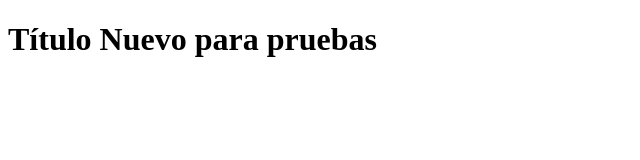
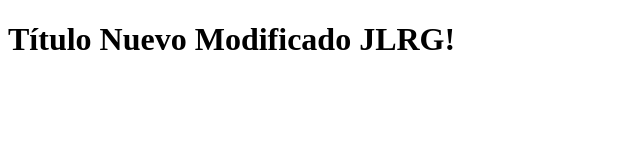
Before and after one commit to jlromeroGit/hello-world-git, a plain HTML site: page Index.html in a window 1280 px wide. Shown: the whole page, without its empty margins (0-640 px from the left). Drawn offline with Linux system fonts and the light colour scheme.

Commit message:
Se modificó Index Nuevamente

```diff
--- a/Index.html
+++ b/Index.html
@@ -6,6 +6,6 @@
     <title>Curso Git</title>
 </head>
 <body>
-    <h1>Título Nuevo para pruebas</h1>
+    <h1>Título Nuevo Modificado JLRG!</h1>
 </body>
 </html>
```
